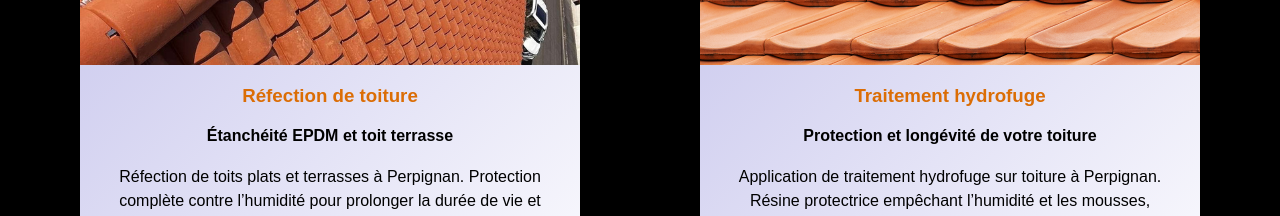
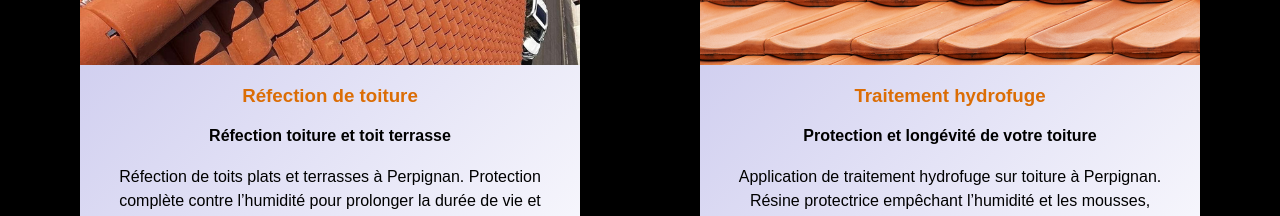
Before and after one commit to AdrienW86/eclipse, a Next.js app: page / in a window 1280 px wide. Shown: the part 1640-1856 px from the top of the page. Built offline with nearby package versions, Linux system fonts and the light colour scheme.

Commit message:
mise en ligne

```diff
--- a/components/Card/Card.jsx
+++ b/components/Card/Card.jsx
@@ -37,7 +37,7 @@ export default function Card() {
   {
     slug: "refection",
     title: "Réfection de toiture",
-    subtitle: "Étanchéité EPDM et toit terrasse",
+    subtitle: "Réfection toiture et toit terrasse",
     description:
       "Réfection de toits plats et terrasses à Perpignan. Protection complète contre l’humidité pour prolonger la durée de vie et garantir la sécurité de la toiture.",
     image: {
```
